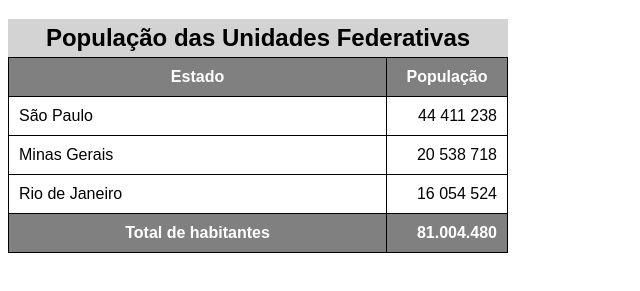
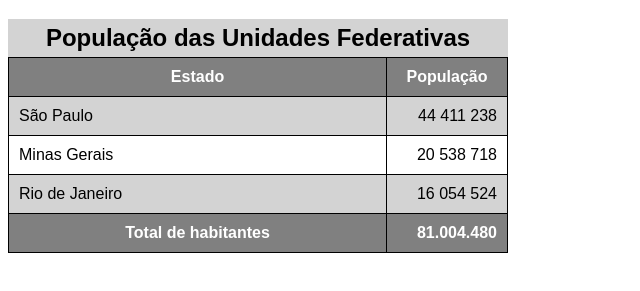
Before and after one commit to viniNascimento63/HTML-CSS, a plain HTML site: page Módulo 3/ex023/tabela002.html in a window 1280 px wide. Shown: the part 61-352 px from the top of the page, without its empty margins (0-640 px from the left). Drawn offline with Linux system fonts and the light colour scheme.

Commit message:
Tabelas com efeito zebrado

```diff
--- a/Módulo 3/ex023/tabela002.html
+++ b/Módulo 3/ex023/tabela002.html
@@ -22,6 +22,15 @@
         thead, tfoot {
             background-color: gray;
             color: white;
+        }
+
+        /*
+        tbody > tr:nth-child(2n)
+                        ou even
+                        ou 2n-1
+        */
+        tbody > tr:nth-child(odd) {
+            background-color: lightgray;
         }
 
         .num {
```
